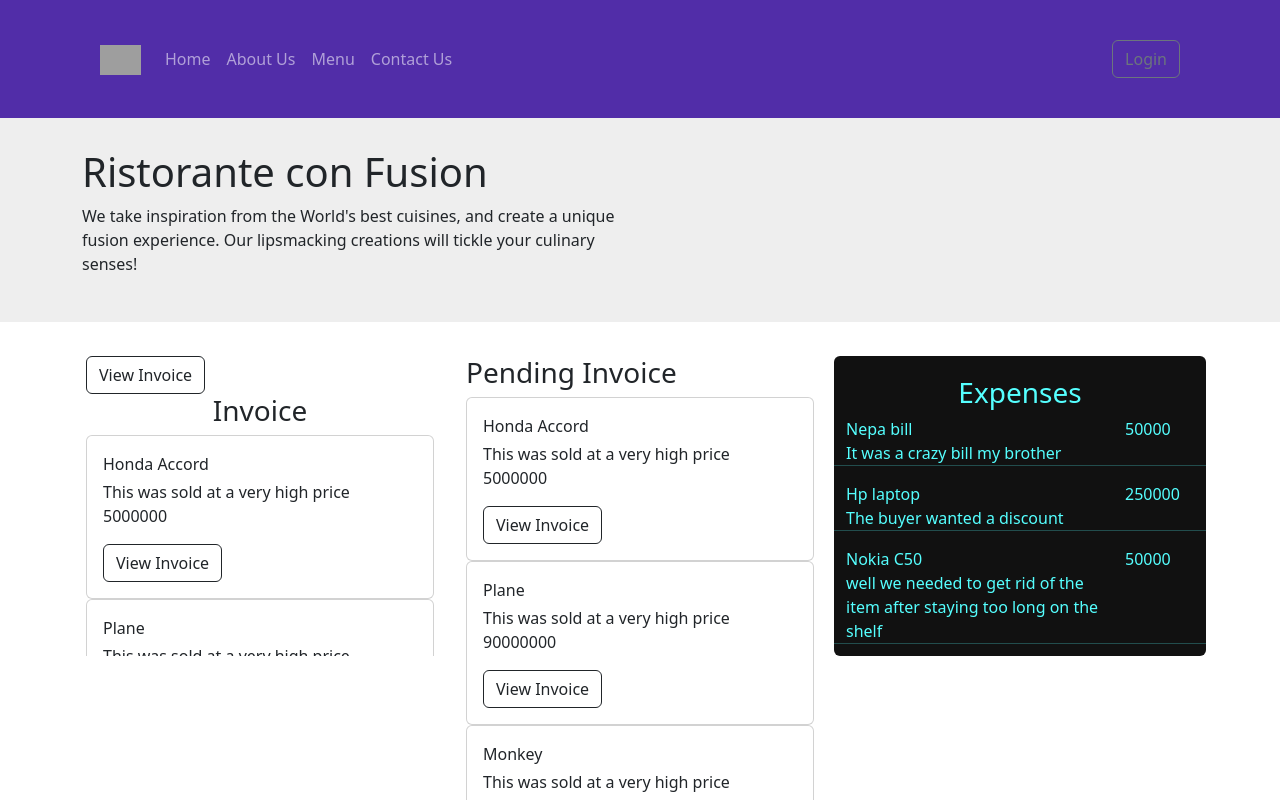
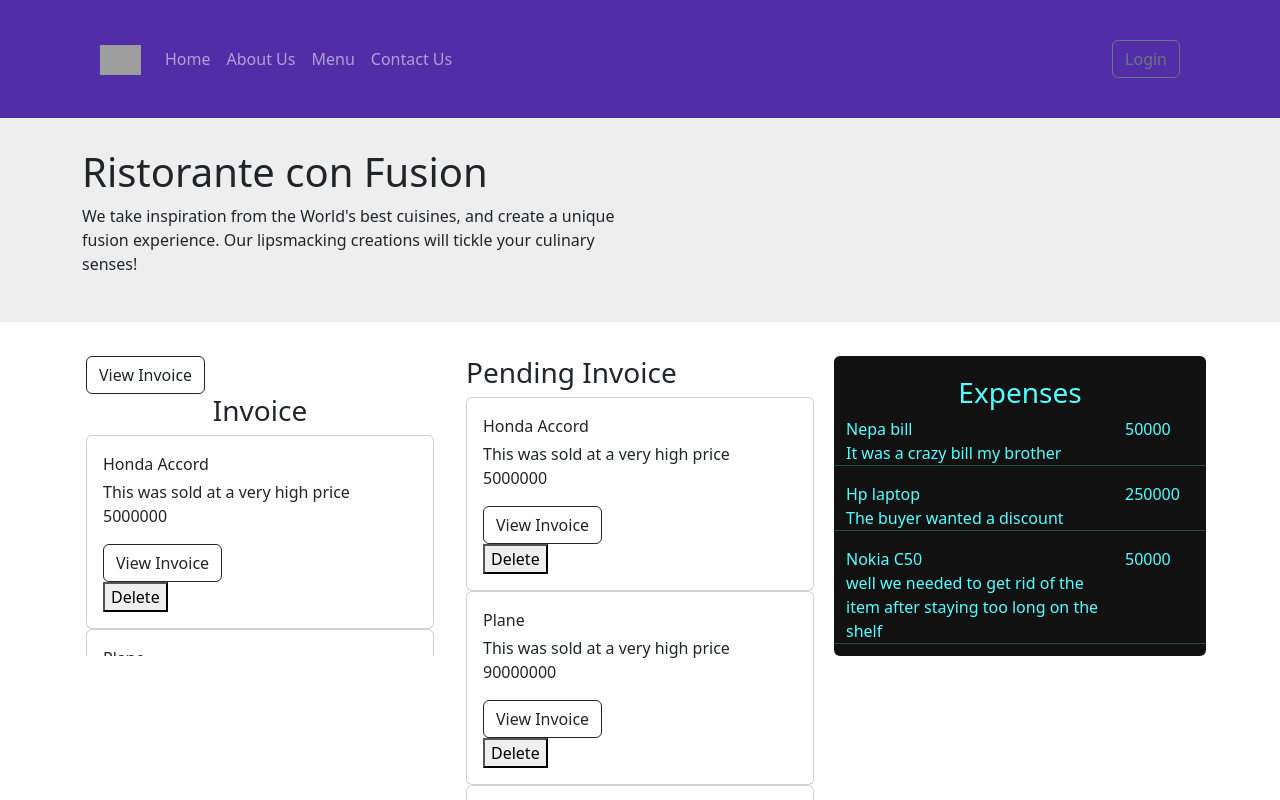
Before and after one commit to lecxis/Business-intel, a React (Create React App) app: page / in a window 1280 px wide. Shown: the top 800 px of the page. Built offline with nearby package versions, Linux system fonts and the light colour scheme; grey boxes are pictures that could not be loaded.

Commit message:
i can delete invoices and add invoices to the state. I will be implementing redux next

```diff
--- a/src/components/HomeComponent.js
+++ b/src/components/HomeComponent.js
@@ -100,7 +100,7 @@ import { Card, CardText, CardBody, Modal, ModalHeader, ModalBody,
     */
 
 
-    function RenderIncome(income) {
+    function RenderIncome(income, deleteData) {
         //let obj=new ShowInvoice();
        // console.log(obj)
        let prop
@@ -115,7 +115,7 @@ import { Card, CardText, CardBody, Modal, ModalHeader, ModalBody,
               <CardTitle>{prop.name}</CardTitle>
               {prop.description ? <CardSubtitle>{prop.description}</CardSubtitle> : null }
              { prop.total ? <CardText>{prop.total}</CardText>: <CardText>{prop.price}</CardText>}
-              <ShowInvoice name ={income}/>
+              <ShowInvoice name ={income}/> <button onClick={()=>{deleteData(prop.id)}}> Delete</button>
               </CardBody>
           </Card>
           )
@@ -347,7 +347,7 @@ function Home (props){
     //console.log(props);
     const menu = props.income.map((inc) => {
        // console.log(inc);
-       return( RenderIncome(inc));
+       return( RenderIncome(inc, props.deleteData));
     });
 
     const bills=props.expenses.map((inc) => {
--- a/src/components/InvoiceComponent.js
+++ b/src/components/InvoiceComponent.js
@@ -204,8 +204,8 @@ class Item extends Component{
                                 <Button outline onClick={this.butClicked}><span className="fa fa-sign-in fa-lg"></span> Testing</Button>
 
 
-<h1> This Is the username of {this.props.income[0].name
-} and {this.props.person} Invoice page </h1>
+<h1> This Is the username of {/*this.props.income[0].name
+} and {this.props.person*/} Invoice page </h1>
             </div>
         )
     }
--- a/src/components/MainComponent.js
+++ b/src/components/MainComponent.js
@@ -32,6 +32,7 @@ class  Main extends Component {
           person: 'unknown'
         };
        this.sendData= this.sendData.bind(this);
+       this.deleteData = this.deleteData.bind(this);
 
       }
       submitForm=(data)=>{
@@ -66,19 +67,24 @@ class  Main extends Component {
          }
          console.log(newstate)
           return newstate
-
-        }
-
-      }
-          //
-          )
-
-
+        }  } )
           //console.log('co is ',count);
-
-
         //this.state.income.unshift(data);
         console.log(this.state)
+      }
+      deleteData = (id)=>{
+
+        this.setState((prevState)=>{
+          let inc = prevState.income.filter(obj=>{
+            return obj.id !==id
+          });
+          let newstate= {
+            ...prevState, income: inc//prevState.income//.push(data)//.unshift(data)
+         }
+         //console.log(newstate)
+          return newstate
+        } )
+
       }
 
 render(){
@@ -89,7 +95,7 @@ render(){
        <Header/>
           <Routes>
           <Route path='/' element ={ <Home income={this.state.income} expenses={this.state.expenses}
-          person={this.state.person}
+          person={this.state.person} deleteData={this.deleteData}
           />} />
 
           <Route path='/invoice' element ={<Invoice sendData={this.sendData}
```
